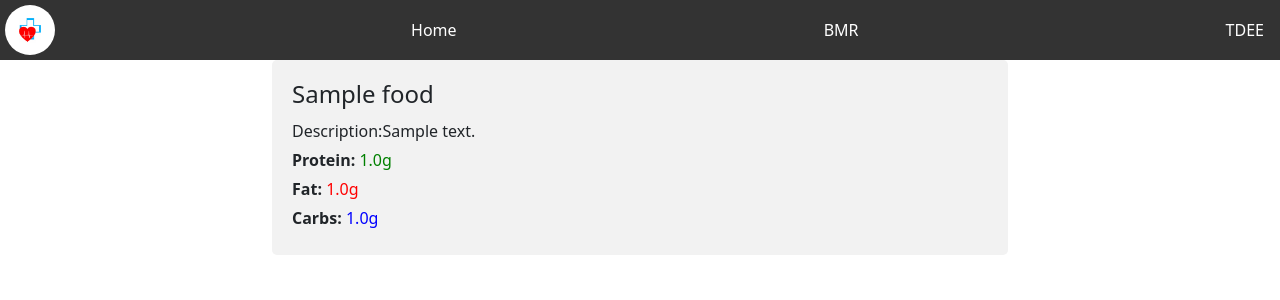
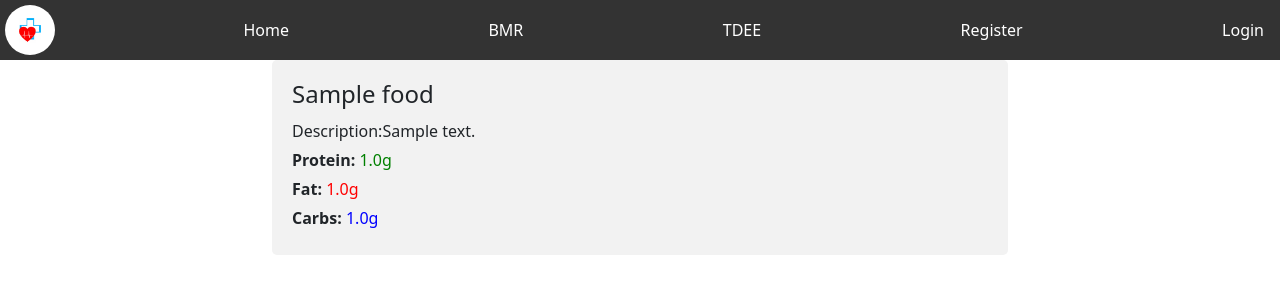
Before and after one commit to vishalorvb/BMR, a Django app: page / in a window 1280 px wide. Shown: the top 300 px of the page. Run offline with Django 4.2, Linux system fonts and the light colour scheme; tables that the repository leaves empty hold one stand-in row (values such as "Sample post").

Commit message:
final done

```diff
--- a/healthtracker/Templates/Home/nav.html
+++ b/healthtracker/Templates/Home/nav.html
@@ -52,7 +52,12 @@
         <li><a href="/">Home</a></li>
         <li><a href="/bmr">BMR</a></li>
         <li><a href="/tdee">TDEE</a></li>
-
+        {% if request.user.is_authenticated %}
+        <li><a href="/logout">Logout</a></li>
+        {% else %}
+        <li><a href="/register">Register</a></li>
+        <li><a href="/login">Login</a></li>
+        {% endif %}
     </ul>
     <div class="content">
         {% block content %}{% endblock content %}
--- a/healthtracker/bmr/views.py
+++ b/healthtracker/bmr/views.py
@@ -1,4 +1,6 @@
 from django.shortcuts import render
+from django.contrib.auth.decorators import login_required
 
+@login_required(login_url="/login")
 def bmr(request):
     return render(request, 'Bmr/bmr.html')
--- a/healthtracker/home/urls.py
+++ b/healthtracker/home/urls.py
@@ -6,4 +6,5 @@ urlpatterns=[
     re_path("^$",views.home,name='home'),
     re_path('^register$',views.register,name='register'),
     re_path('^login$',views.loginuser,name='loginuser'),
+    re_path('^logout$',views.userlogout,name='logout'),
 ]
--- a/healthtracker/home/views.py
+++ b/healthtracker/home/views.py
@@ -32,3 +32,7 @@ def loginuser(request):
         else:
             return render(request, 'Home/login.html',{"error":"Invalid Credentials"})
     return render(request, 'Home/login.html')
+
+def userlogout(request):
+    logout(request)
+    return HttpResponseRedirect('/')
--- a/healthtracker/tdee/views.py
+++ b/healthtracker/tdee/views.py
@@ -1,7 +1,6 @@
 
 from django.shortcuts import render
-
-# Create your views here.
-
+from django.contrib.auth.decorators import login_required
+@login_required(login_url="/login")
 def tdee(request):
     return render(request, 'tdee/tdee.html')
```
Also changed, not shown: 2 other files.
